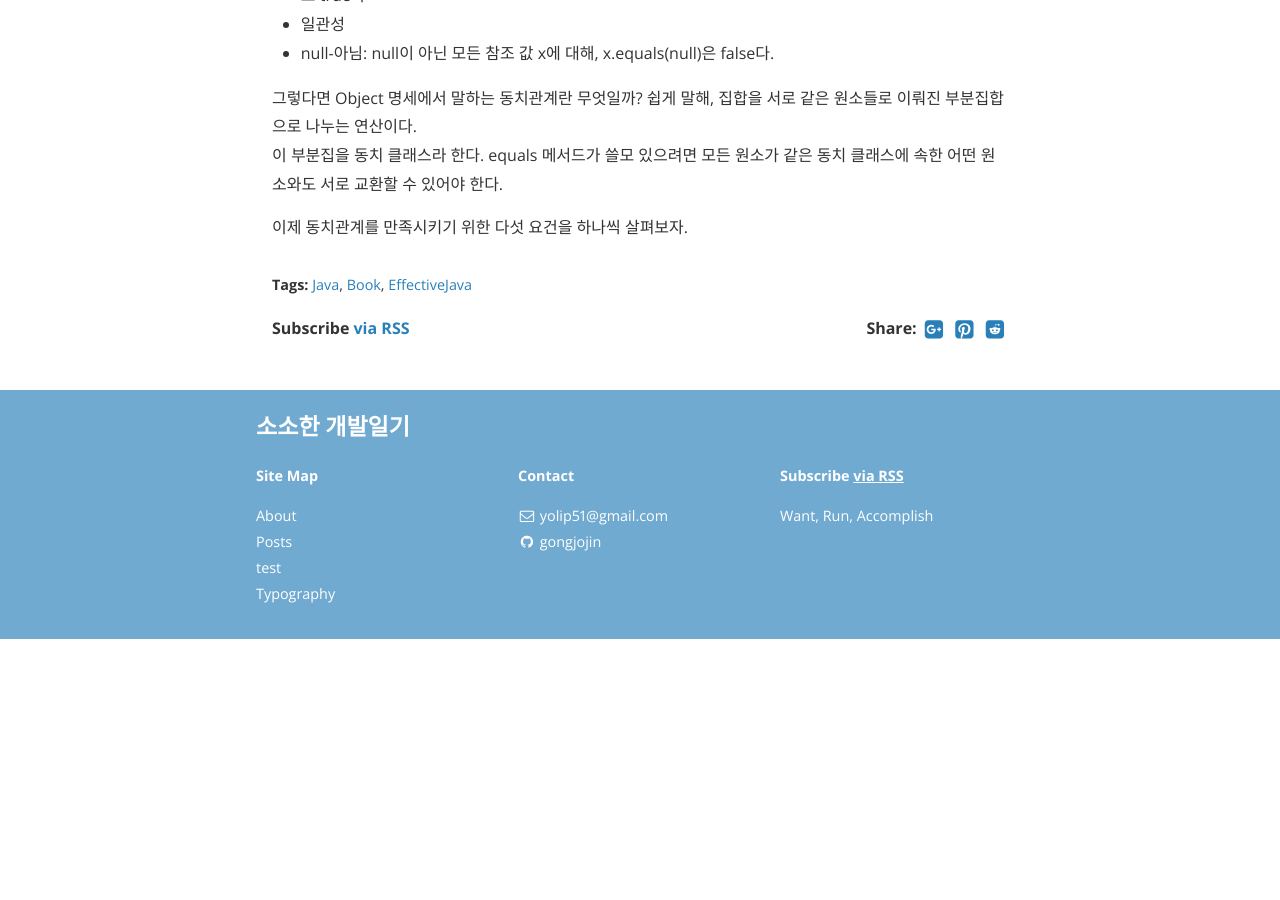
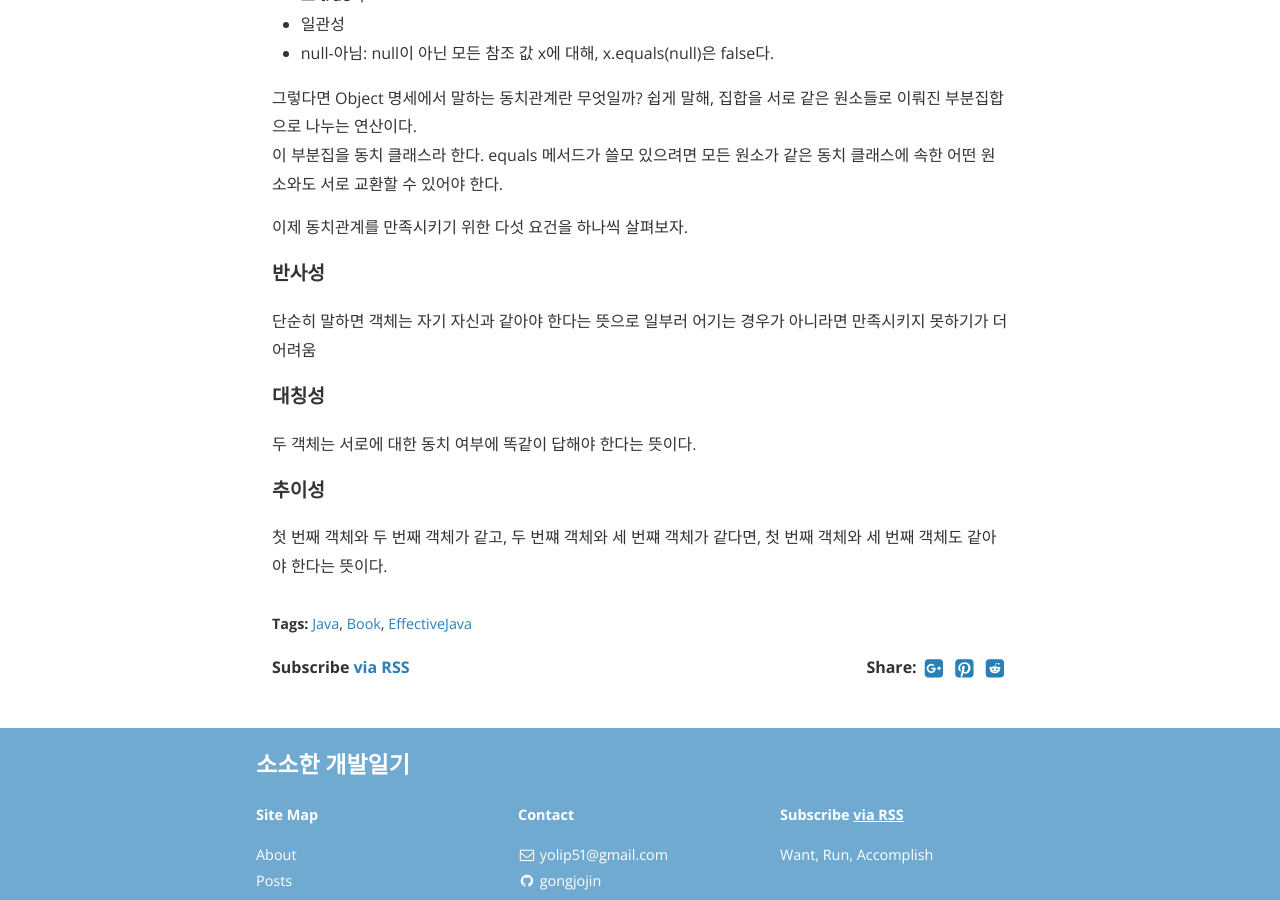
Before and after one commit to gonghojin/gonghojin.github.io, a Jekyll site: the page built from _posts/book/java/effectiveJava/2019-09-19-effectiveJava2.md, in a window 1280 px wide and 900 px high, scrolled down 1345 px. Built offline with Jekyll 4.4.1, drawn with Linux system fonts in a browser that asks for light colours; nearby versions of some CDN libraries; comment, search, counter and statistics services are not loaded; before the commit the page ends 1984 px from its top, so only the background shows below that.

Commit message:
Add: 이펙티브자바_eqauls는 일반 규약을 지켜 재정의하라

```diff
--- a/_posts/book/java/effectiveJava/2019-09-19-effectiveJava2.md
+++ b/_posts/book/java/effectiveJava/2019-09-19-effectiveJava2.md
@@ -34,4 +34,13 @@ equals 메서드는 동치 관계를 구현하며, 다음을 만족한다.
 그렇다면 Object 명세에서 말하는 동치관계란 무엇일까? 쉽게 말해, 집합을 서로 같은 원소들로 이뤄진 부분집합으로 나누는 연산이다.
 이 부분집을 동치 클래스라 한다. equals 메서드가 쓸모 있으려면 모든 원소가 같은 동치 클래스에 속한 어떤 원소와도 서로 교환할 수 있어야 한다.
 
-이제  동치관계를 만족시키기 위한 다섯 요건을 하나씩 살펴보자.
+이제 동치관계를 만족시키기 위한 다섯 요건을 하나씩 살펴보자.
+
+#### 반사성
+단순히 말하면 객체는 자기 자신과 같아야 한다는 뜻으로 일부러 어기는 경우가 아니라면 만족시키지 못하기가 더 어려움
+
+#### 대칭성
+두 객체는 서로에 대한 동치 여부에 똑같이 답해야 한다는 뜻이다.
+
+#### 추이성
+첫 번째 객체와 두 번째 객체가 같고, 두 번쨰 객체와 세 번쨰 객체가 같다면, 첫 번째 객체와 세 번째 객체도 같아야 한다는 뜻이다.
```
